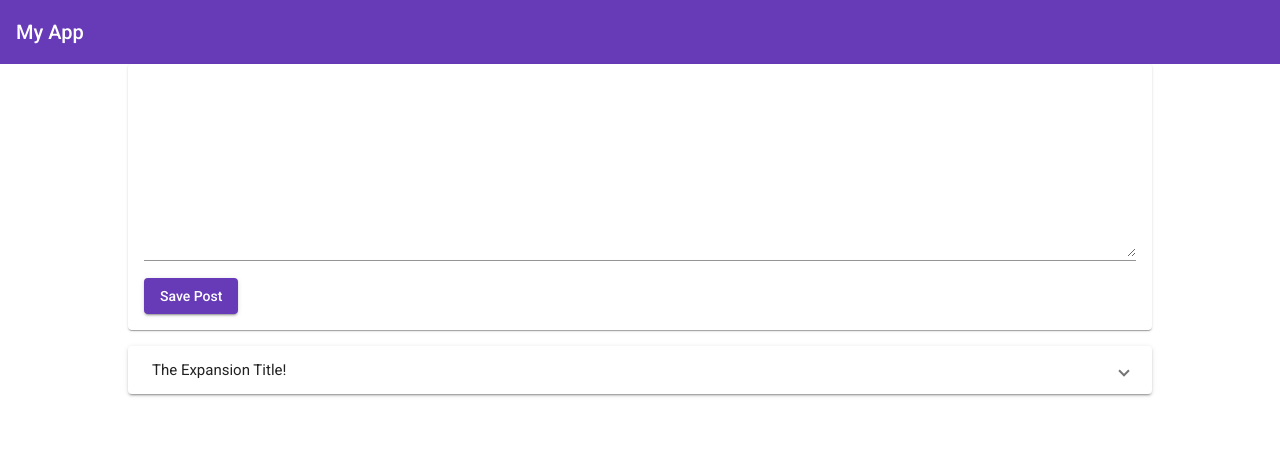
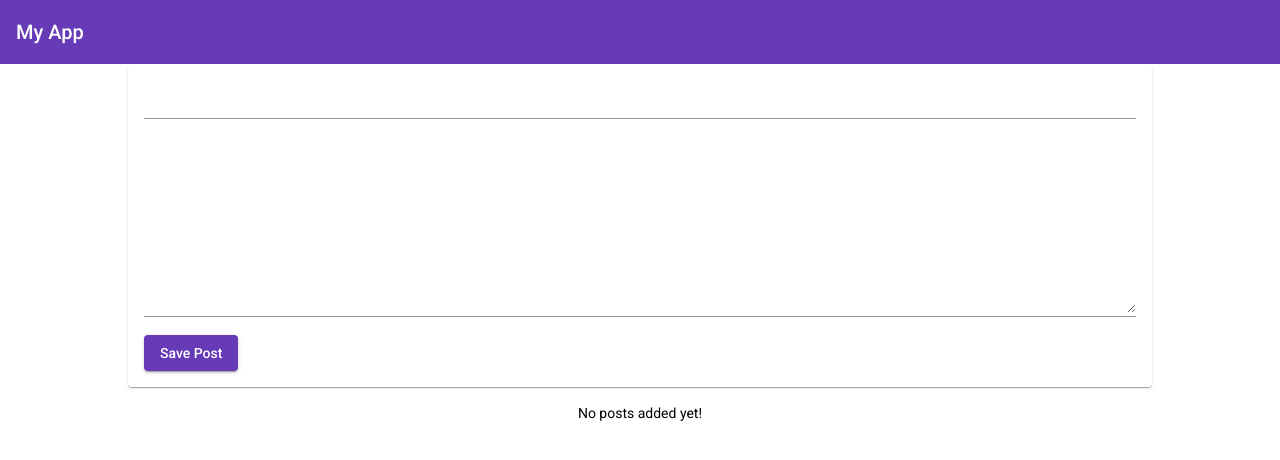
Before and after one commit to jacobdanielrose/Exercise-Application, an Angular app: page / in a window 1280 px wide. Shown: the top 460 px of the page. Built offline with nearby package versions, Linux system fonts and the light colour scheme.

Commit message:
Made Post model and implemented it.

```diff
--- a/src/app/app.component.html
+++ b/src/app/app.component.html
@@ -1,5 +1,5 @@
 <app-header></app-header>
 <main>
-  <app-post-create></app-post-create>
-  <app-post-list></app-post-list>
+  <app-post-create (postCreated)="onPostAdded($event)"></app-post-create>
+  <app-post-list [posts]="storedPosts"></app-post-list>
 </main>
--- a/src/app/app.component.ts
+++ b/src/app/app.component.ts
@@ -1,4 +1,6 @@
 import { Component } from '@angular/core';
+
+import { Post } from './posts/post.model';
 
 @Component({
   selector: 'app-root',
@@ -6,5 +8,9 @@ import { Component } from '@angular/core';
   styleUrls: ['./app.component.css']
 })
 export class AppComponent {
-  title = 'mean-course';
+  storedPosts: Post[] = [];
+
+  onPostAdded(post) {
+    this.storedPosts.push(post);
+  }
 }
--- a/src/app/app.module.ts
+++ b/src/app/app.module.ts
@@ -9,7 +9,7 @@ import { MatToolbarModule } from "@angular/material/toolbar";
 import { MatExpansionModule} from "@angular/material/expansion";
 
 import { AppComponent } from './app.component';
-import {PostCreateComponent} from './posts/post-create/post.component';
+import {PostCreateComponent} from './posts/post-create/post-create.component';
 import { HeaderComponent } from './posts/header/header.component';
 import { PostListComponent } from './posts/post-list/post-list.component';
 
--- a/src/app/posts/post-create/post-create.component.html
+++ b/src/app/posts/post-create/post-create.component.html
@@ -1,6 +1,9 @@
 <mat-card>
   <mat-form-field>
-    <textarea matInput rows="10" [(ngModel)]="enteredValue"></textarea>
+    <input matInput type="text" [(ngModel)]="enteredTitle">
+  </mat-form-field>
+  <mat-form-field>
+    <textarea matInput rows="10" [(ngModel)]="enteredContent"></textarea>
   </mat-form-field>
   <button
     mat-raised-button
--- /dev/null
+++ b/src/app/posts/post-create/post-create.component.ts
@@ -0,0 +1,22 @@
+import { Component, EventEmitter, Output } from '@angular/core';
+
+import { Post } from '../post.model';
+
+@Component({
+  selector: 'app-post-create',
+  templateUrl: './post-create.component.html',
+  styleUrls: ['./post-create.component.css']
+})
+export class PostCreateComponent {
+  enteredTitle = '';
+  enteredContent ='';
+  @Output() postCreated = new EventEmitter<Post>();
+
+  onAddPost() {
+    const post: Post = {
+      title: this.enteredTitle,
+      content: this.enteredContent
+    };
+    this.postCreated.emit(post);
+  }
+}
--- a/src/app/posts/post-create/post.component.ts
+++ /dev/null
@@ -1,15 +0,0 @@
-import { Component } from '@angular/core';
-
-@Component({
-  selector: 'app-post-create',
-  templateUrl: './post-create.component.html',
-  styleUrls: ['./post-create.component.css']
-})
-export class PostCreateComponent {
-  newPost = 'NO CONTENT';
-  enteredValue ='';
-
-  onAddPost() {
-    this.newPost = this.enteredValue;
-  }
-}
--- a/src/app/posts/post-list/post-list.component.css
+++ b/src/app/posts/post-list/post-list.component.css
@@ -2,3 +2,7 @@
   display: block;
   margin-top: 1rem;
 }
+
+.info-text {
+  text-align: center;
+}
--- a/src/app/posts/post-list/post-list.component.html
+++ b/src/app/posts/post-list/post-list.component.html
@@ -1,8 +1,12 @@
-<mat-accordion>
-  <mat-expansion-panel>
+<mat-accordion multi="true" *ngIf="posts.length > 0">
+  <mat-expansion-panel *ngFor="let post of posts">
     <mat-expansion-panel-header>
-      The Expansion Title!
+      {{ post.title }}
     </mat-expansion-panel-header>
-    <p> I'm in an expansion panel!</p>
+      <p>
+        {{ post.content }}
+      </p>
   </mat-expansion-panel>
 </mat-accordion>
+
+<p class="info-text mat-body-1" *ngIf="posts.length <=0"> No posts added yet!</p>
--- a/src/app/posts/post-list/post-list.component.ts
+++ b/src/app/posts/post-list/post-list.component.ts
@@ -1,4 +1,6 @@
-import { Component } from '@angular/core';
+import { Component, Input } from '@angular/core';
+
+import { Post } from '../post.model';
 
 @Component({
   selector: 'app-post-list',
@@ -6,9 +8,10 @@ import { Component } from '@angular/core';
   styleUrls: ['./post-list.component.css']
 })
 export class PostListComponent {
-  posts = [
-    {title: 'First Post', content: 'This is the first post\'s content'},
-    {title: 'Second Post', content: 'This is the second post\'s content'},
-    {title: 'Third Post', content: 'This is the third post\'s content'}
-  ]
+  // posts = [
+  //   {title: 'First Post', content: 'This is the first post\'s content'},
+  //   {title: 'Second Post', content: 'This is the second post\'s content'},
+  //   {title: 'Third Post', content: 'This is the third post\'s content'}
+  // ];
+  @Input() posts: Post[] = [];
 }
--- /dev/null
+++ b/src/app/posts/post.model.ts
@@ -0,0 +1,4 @@
+export interface Post {
+  title: string;
+  content: string;
+}
```
